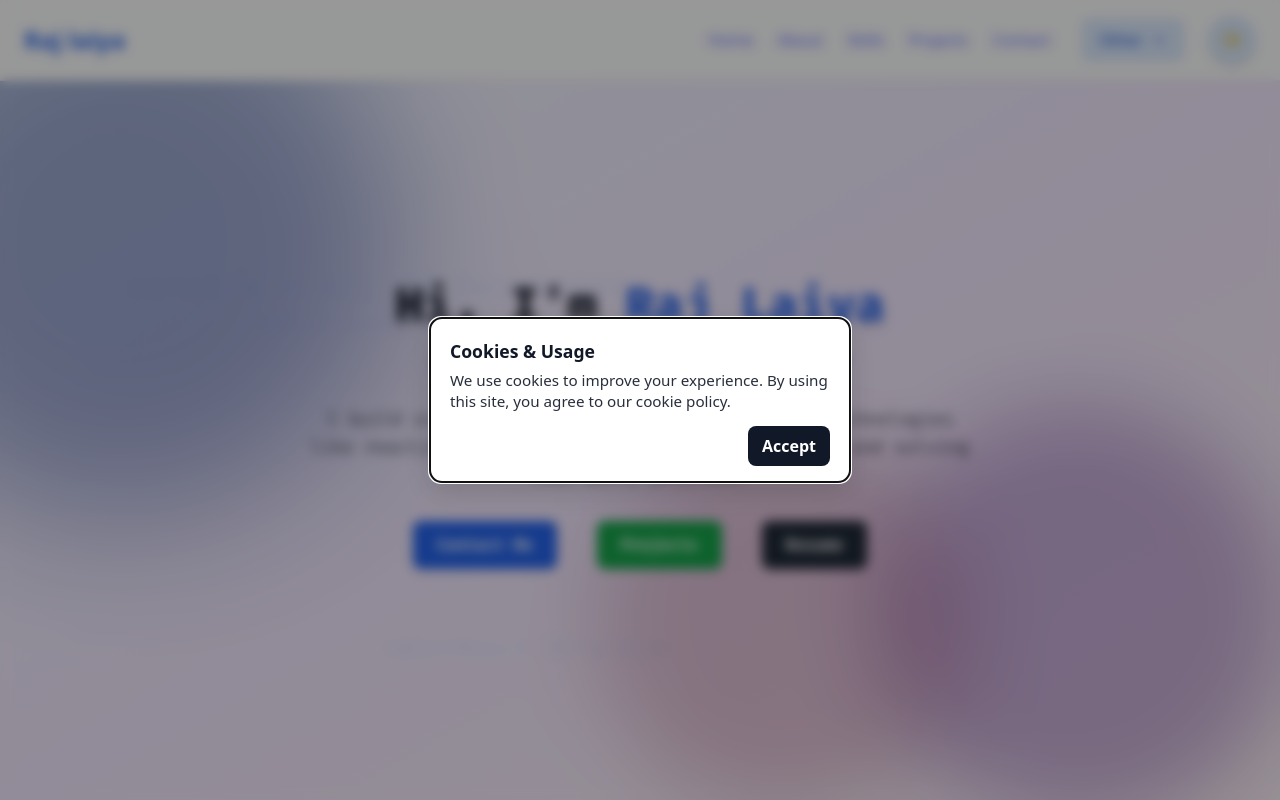
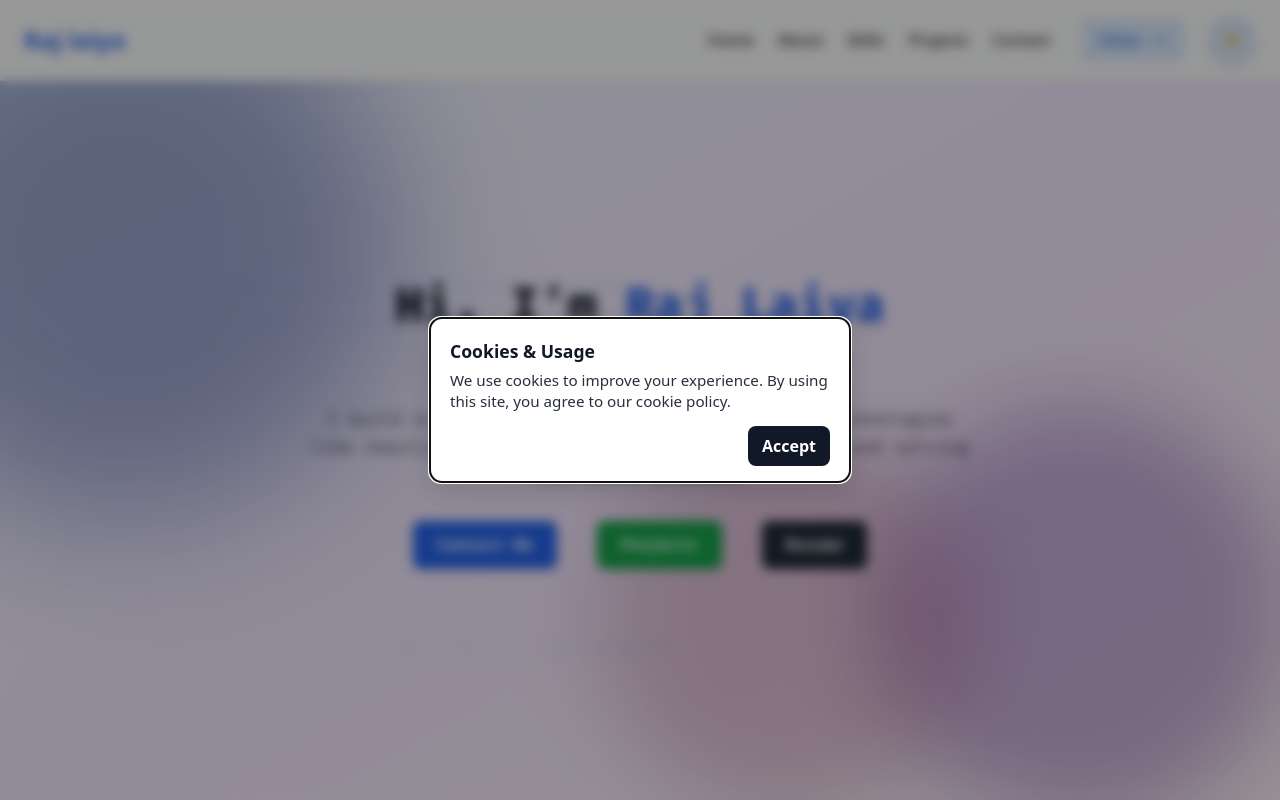
Before and after one commit to rajlaiya/portfolio, a React (Vite) app: page / in a window 1280 px wide. Built offline with nearby package versions, Linux system fonts and the light colour scheme.

Commit message:
add form link

```diff
--- a/src/Components/Contact.tsx
+++ b/src/Components/Contact.tsx
@@ -50,7 +50,7 @@ const contactLinks = [
 
 const Contact = () => {
   const handleGoogleFormClick = () => {
-    window.open('https://forms.google.com/your-form-id', '_blank');
+    window.open('https://forms.gle/GMEXY757pXCYnX4n7', '_blank');
   };
 
   return (
--- a/src/Components/Header.tsx
+++ b/src/Components/Header.tsx
@@ -78,11 +78,11 @@ const Header: React.FC<HeaderProps> = ({ theme, setTheme }) => {
         </div>
         {/* Desktop Nav */}
         <nav className="space-x-6 items-center hidden md:flex">
-          <a href="#hero" className="hover:text-blue-600 dark:hover:text-blue-400 font-medium">Home</a>
-          <a href="#about" className="hover:text-blue-600 dark:hover:text-blue-400 font-medium">About</a>
-          <a href="#skills" className="hover:text-blue-600 dark:hover:text-blue-400 font-medium">Skills</a>
-          <a href="#projects" className="hover:text-blue-600 dark:hover:text-blue-400 font-medium">Projects</a>
-          <a href="#contact" className="hover:text-blue-600 dark:hover:text-blue-400 font-medium">Contact</a>
+          <a href="#hero" className="text-black dark:text-white hover:text-blue-600 dark:hover:text-blue-400 font-medium transition-colors">Home</a>
+          <a href="#about" className="text-black dark:text-white hover:text-blue-600 dark:hover:text-blue-400 font-medium transition-colors">About</a>
+          <a href="#skills" className="text-black dark:text-white hover:text-blue-600 dark:hover:text-blue-400 font-medium transition-colors">Skills</a>
+          <a href="#projects" className="text-black dark:text-white hover:text-blue-600 dark:hover:text-blue-400 font-medium transition-colors">Projects</a>
+          <a href="#contact" className="text-black dark:text-white hover:text-blue-600 dark:hover:text-blue-400 font-medium transition-colors">Contact</a>
           <div className="relative inline-block" ref={dropdownRef}>
             <button
               onClick={() => setDropdown((d) => !d)}
@@ -92,8 +92,8 @@ const Header: React.FC<HeaderProps> = ({ theme, setTheme }) => {
             </button>
             {dropdown && (
               <div className="absolute right-0 mt-2 w-48 bg-white dark:bg-gray-900 rounded-lg shadow-lg z-50 border border-blue-100 dark:border-gray-800 animate-fade-in">
-                <a href="#services" className="block px-4 py-2 hover:bg-blue-50 dark:hover:bg-gray-800 text-blue-700 dark:text-blue-200" onClick={() => setDropdown(false)}>Services</a>
-                <a href="#socialmedia" className="block px-4 py-2 hover:bg-blue-50 dark:hover:bg-gray-800 text-blue-700 dark:text-blue-200" onClick={() => setDropdown(false)}>Socialmedia</a>
+                <a href="#services" className="block px-4 py-2 hover:bg-blue-50 dark:hover:bg-gray-800 text-black dark:text-white hover:text-blue-600 dark:hover:text-blue-400 transition-colors" onClick={() => setDropdown(false)}>Services</a>
+                <a href="#socialmedia" className="block px-4 py-2 hover:bg-blue-50 dark:hover:bg-gray-800 text-black dark:text-white hover:text-blue-600 dark:hover:text-blue-400 transition-colors" onClick={() => setDropdown(false)}>Socialmedia</a>
               </div>
             )}
           </div>
--- a/src/Components/Socialmedia.tsx
+++ b/src/Components/Socialmedia.tsx
@@ -1,4 +1,4 @@
-import { FaLinkedin, FaGithub, FaInstagram, FaYoutube, FaWhatsapp, FaUserTie } from "react-icons/fa";
+import { FaLinkedin, FaInstagram, FaYoutube, FaUserTie } from "react-icons/fa";
 import "./Socialmedia.css";
 
 const socialLinks = [
@@ -8,30 +8,21 @@ const socialLinks = [
     icon: <FaLinkedin size={40} />,
     desc: "Connect with me on LinkedIn for professional updates and networking.",
   },
-  {
-    name: "GitHub",
-    url: "https://github.com/rajlaiya",
-    icon: <FaGithub size={40} />,
-    desc: "Explore my open source projects and code contributions on GitHub.",
-  },
+
   {
     name: "Instagram",
     url: "https://instagram.com/yourhandle",
     icon: <FaInstagram size={40} />,
     desc: "Follow me on Instagram for creative and personal updates.",
   },
+
   {
     name: "Youtube",
     url: "https://youtube.com/rajlaiya",
     icon: <FaYoutube size={40} />,
     desc: "Subscribe to me on Youtube for Coding contents.",
   },
-  {
-    name: "Whatsapp",
-    url: "https://wa.me/+916355705208",
-    icon: <FaWhatsapp size={40} />,
-    desc: "Connect with me on Whatsapp for quick chats and updates.",
-  },
+
   {
     name: "Freelancer",
     url: "#freelancer",
@@ -48,7 +39,7 @@ const Socialmedia = () => (
       <div className="absolute bottom-0 right-0 w-96 h-96 bg-gradient-to-tr from-green-200/30 to-blue-200/10 dark:from-green-900/20 dark:to-blue-900/10 rounded-full blur-2xl animate-pulse" />
     </div>
     <h2 className="text-4xl font-extrabold mb-12 text-blue-700 dark:text-blue-300 text-center drop-shadow-lg">Social Media</h2>
-    <div className="grid grid-cols-1 md:grid-cols-3 gap-10 w-full max-w-5xl px-4">
+    <div className="grid grid-cols-1 sm:grid-cols-2 lg:grid-cols-4 gap-10 w-full max-w-7xl px-4">
       {socialLinks.map((link) => (
         <a
           key={link.name}
--- a/src/index.css
+++ b/src/index.css
@@ -35,13 +35,9 @@ body {
   min-width: 320px;
   min-height: 100vh;
 
-  scrollbar-width: thin;
-  scrollbar-color: #3b82f6 #e0e7ef;
+  /* Custom scrollbars for Webkit browsers */
 }
-html.dark body {
-  scrollbar-color: #6366f1 #22223b;
-}
-
+/* Custom scrollbars for Webkit browsers in dark mode */
 h1 {
   font-size: 3.2em;
   line-height: 1.1;
```
